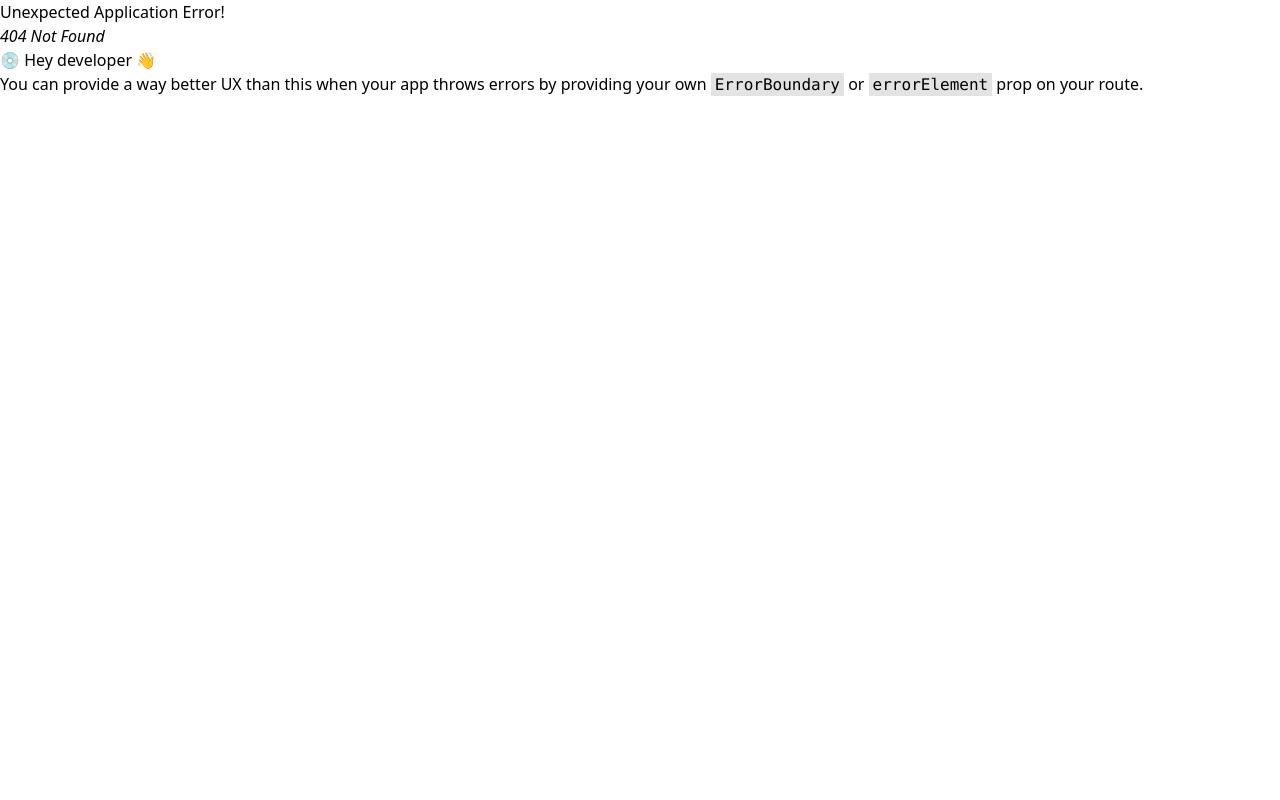
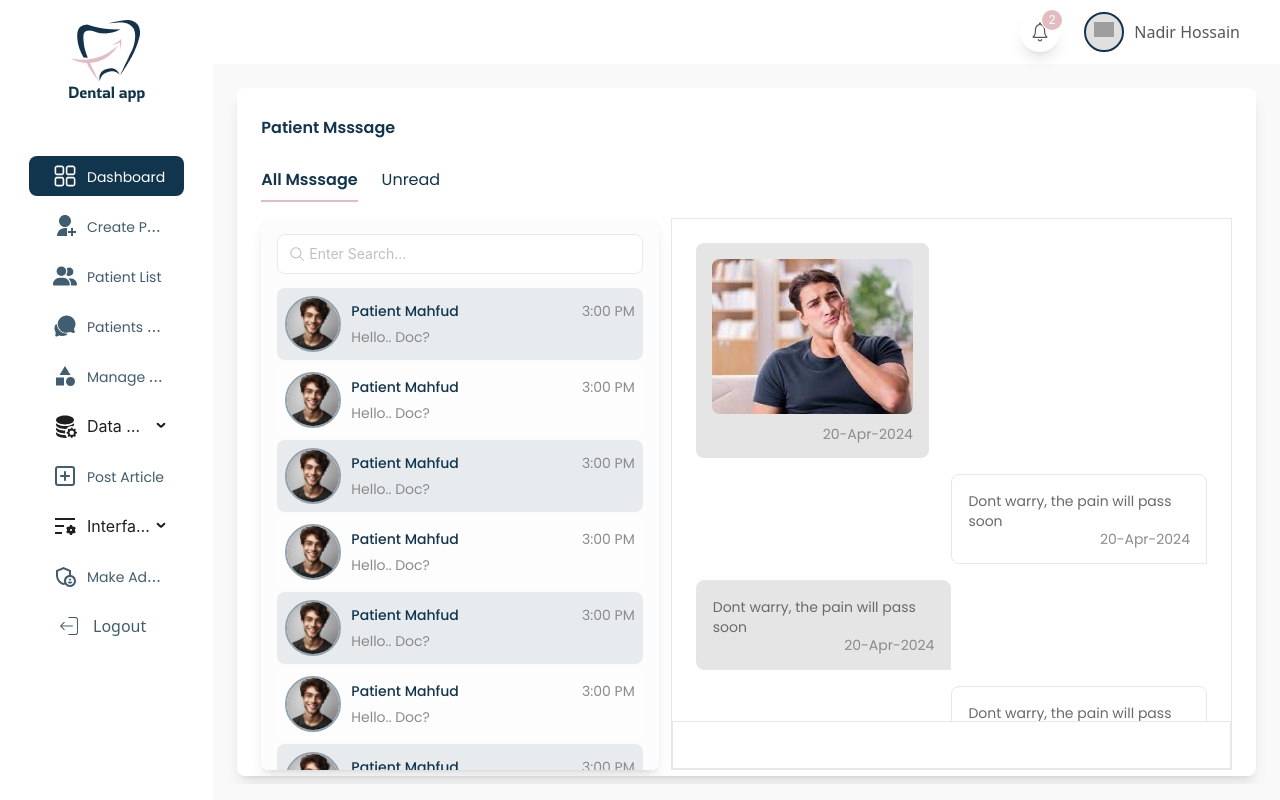
Before and after one commit to bdCalling-Sdt-hub/Dental-Dashboard, a React (Vite) app: page /chat in a window 1280 px wide. Before the commit this address had no page. Built offline with nearby package versions, Linux system fonts and the light colour scheme; grey boxes are pictures that could not be loaded.

Commit message:
:sparkles: design chat with patient chat page

```diff
--- /dev/null
+++ b/src/components/Chat/Inbox.jsx
@@ -0,0 +1,43 @@
+import { Input } from 'antd';
+import { GoSearch } from 'react-icons/go';
+import Person from "../../assets/person.png";
+
+const Inbox = () => {
+    return (
+        <div>
+            <Input
+                prefix={<GoSearch color="#B6C0C8" size={16} />}
+                placeholder="Enter Search..."
+                style={{
+                    width: "100%",
+                    height: 40,
+                    border: "1px solid #E7EBED",
+                    outline: "none",
+                    borderRadius: 8
+                }}
+                className="poppins-regular text-[#B6C0C8] text-[14px] leading-5"
+            />
+
+                <div className='mt-[14px] grid grid-cols-1 gap-1'>
+                    {
+                        [...Array(10)].map((item, index)=>{
+                            return (
+                                <div key={index} className={`flex items-center gap-[10px] ${(index + 1) % 2 !== 0 ? "bg-[#E7EBED]" : "bg-[#FDFDFD]"}  rounded-lg p-2`}>
+                                    <img src={Person} style={{width: 56, height: 56, borderRadius: "100%", border: "2px solid #92A2AE"}} alt="" />
+                                    <div className='w-full'>
+                                        <div className='flex items-center justify-between pb-[6px]'>
+                                            <h1 className='text-[#12354E] poppins-medium  text-sm leading-5'>Patient Mahfud</h1>
+                                            <p className='text-[#8B8B8B] poppins-regular  text-sm leading-5'>3:00 PM</p>
+                                        </div>
+                                        <p className='text-[#8B8B8B] poppins-regular  text-sm leading-5'>Hello.. Doc?</p>
+                                    </div>
+                                </div>
+                            )
+                        })
+                    }
+                </div>
+        </div>
+    )
+}
+
+export default Inbox
--- /dev/null
+++ b/src/components/Chat/Unread.jsx
@@ -0,0 +1,28 @@
+import Person from "../../assets/person.png";
+
+const Unread = () => {
+    return (
+        <div>
+            <div className='mt-[14px] grid grid-cols-1 gap-1'>
+                    {
+                        [...Array(4)].map((item, index)=>{
+                            return (
+                                <div key={index} className={`flex items-center gap-[10px] bg-[#E7EBED]  rounded-lg p-2`}>
+                                    <img src={Person} style={{width: 56, height: 56, borderRadius: "100%", border: "2px solid #92A2AE"}} alt="" />
+                                    <div className='w-full'>
+                                        <div className='flex items-center justify-between pb-[6px]'>
+                                            <h1 className='text-[#12354E] poppins-medium  text-sm leading-5'>Patient Mahfud</h1>
+                                            <p className='text-[#8B8B8B] poppins-regular  text-sm leading-5'>3:00 PM</p>
+                                        </div>
+                                        <p className='text-[#8B8B8B] poppins-regular  text-sm leading-5'>Hello.. Doc?</p>
+                                    </div>
+                                </div>
+                            )
+                        })
+                    }
+                </div>
+        </div>
+    )
+}
+
+export default Unread
--- a/src/index.css
+++ b/src/index.css
@@ -98,3 +98,19 @@ h1, h2, h3, h4, h5, h6, tr, td, th, span, p, li, ul{
     line-height: 21px;
     font-family: 'Courier New', Courier, monospace;
 }
+
+
+
+.scroll-bar::-webkit-scrollbar {
+    width: 7px;
+    margin-left: 10px;
+}
+
+.scroll-bar::-webkit-scrollbar-track {
+    background: white;
+}
+
+.scroll-bar::-webkit-scrollbar-thumb {
+    background: #607888;
+    border-radius: 20px;
+}
--- a/src/layouts/Main/Sidebar.jsx
+++ b/src/layouts/Main/Sidebar.jsx
@@ -41,7 +41,7 @@ const Sidebar = () => {
             id: 4,
             title: "Patients Massage",
             icon: <IoChatbubbles size={24} />,
-            path: "/user-list"
+            path: "/chat"
         },
         {
             id: 5,
--- /dev/null
+++ b/src/pages/Main/Chat.jsx
@@ -0,0 +1,108 @@
+import { useState } from 'react'
+import MetaTag from '../../components/MetaTag';
+import { Input } from 'antd';
+import { GoSearch } from 'react-icons/go';
+import Person from "../../assets/person3.png";
+import Inbox from '../../components/Chat/Inbox';
+import Unread from '../../components/Chat/Unread';
+
+const Chat = () => {
+    const [tab, setTab] = useState(new URLSearchParams(window.location.search).get('tab') || "inbox");
+
+    const handleTab=(value)=>{
+        setTab(value)
+        const params = new URLSearchParams(window.location.search);
+        params.set('tag', value);
+        window.history.pushState(null, "", `?${params.toString()}`);
+
+    }
+    return (
+        <div className="bg-white shadow-lg rounded-lg p-6 h-[86vh] overflow-hidden">
+
+            {/* helmet */}
+            <MetaTag title={"Patient Msssage"}/>
+            <h1 className={`text-[#12354E] text-base leading-8 poppins-semibold text-left mb-5 `}>Patient Msssage</h1>
+
+            {/* message read and unread section */}
+
+            <div className='flex items-center gap-6'>
+                <h1
+                    onClick={()=>handleTab("inbox")}
+                    className={`
+                        text-[#12354E] w-fit
+                        cursor-pointer text-base leading-8
+
+                        ${tab === "inbox" ? "poppins-semibold border-[#E2BCC1] " :  "poppins-regular border-transparent "}
+                        border-b-[2px]
+                        pb-[4px]
+                    `}
+                >
+                    All Msssage
+                </h1>
+                <h1
+                    onClick={()=>handleTab("unread")}
+                    className={`
+                        text-[#12354E] w-fit
+                        cursor-pointer text-base leading-8
+
+                        ${tab === "unread" ? "poppins-semibold border-[#E2BCC1] " :  "poppins-regular border-transparent "}
+                        border-b-[2px]
+                        pb-[4px]
+                    `}
+                >
+                    Unread
+                </h1>
+            </div>
+
+            {/* message container */}
+
+            <div className='grid grid-cols-12 gap-3 mt-4 h-[69vh] '>
+
+                <div className="col-span-5 w-full bg-[#FCFCFC] shadow-lg rounded-lg p-4 overflow-y-scroll scroll-bar">
+                    {
+                        tab === "inbox"
+                        ?
+                        <Inbox/>
+                        :
+                        <Unread/>
+                    }
+                </div>
+
+                <div className="col-span-7 border w-full h-full p-6 overflow-y-scroll scroll-bar relative">
+
+                    <div className='grid grid-cols-1 gap-4'>
+                        {
+                            [...Array(15)].map((item, index)=>{
+                                return (
+                                    <div key={index} className={`flex ${ (index + 1) % 2 !== 0 ? "items-start justify-start" : "  items-end justify-end" }`}>
+                                        {
+                                            index === 0
+                                            ?
+                                            <div className='bg-[#E5E5E5] rounded-lg p-4'>
+                                                <img style={{width: 201, height: 155, borderRadius: 8}} src={Person} alt="" />
+                                                <p className='text-[#8B8B8B] poppins-regular mt-3 text-sm leading-4 text-right'>20-Apr-2024</p>
+                                            </div>
+                                            :
+                                            <div className={`border rounded-t-lg rounded-bl-lg p-4 w-[50%] ${ (index + 1) % 2 !== 0 ? " bg-[#E5E5E5]" : " bg-white" }`}>
+                                                <p className='text-[#6A6A6A] poppins-regular  text-sm leading-5'>Dont warry, the pain will pass soon</p>
+                                                <p className='text-[#8B8B8B] poppins-regular  text-sm leading-4 text-right'>20-Apr-2024</p>
+                                            </div>
+                                        }
+                                    </div>
+                                )
+                            })
+                        }
+                    </div>
+
+                    <div className='absolute w-full h-[48px] border  bottom-0 left-0 bg-white px-6'>
+                        <div>
+                            <input type="text" />
+                        </div>
+                    </div>
+                </div>
+            </div>
+        </div>
+    )
+}
+
+export default Chat;
--- a/src/routes/index.jsx
+++ b/src/routes/index.jsx
@@ -8,6 +8,7 @@ import Main from "../layouts/Main/Main";
 import Home from "../pages/Main/Home";
 import PatientList from "../pages/Main/PatientList";
 import CreatePatientProfile from "../pages/Main/CreatePatientProfile";
+import Chat from "../pages/Main/Chat";
 
 const router = createBrowserRouter([
     {
@@ -25,6 +26,10 @@ const router = createBrowserRouter([
             {
                 path: "create-patient-profile",
                 element: <CreatePatientProfile/>
+            },
+            {
+                path: "chat",
+                element: <Chat/>
             }
         ]
     },
```
Also changed, not shown: src/assets/person3.png (added).
